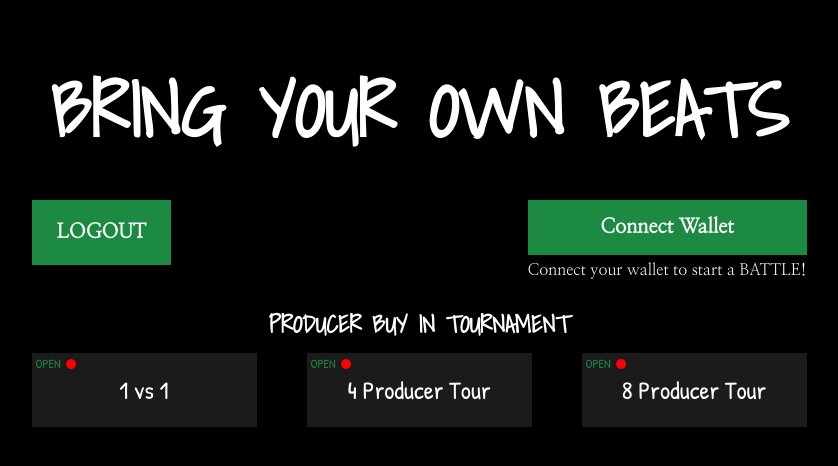
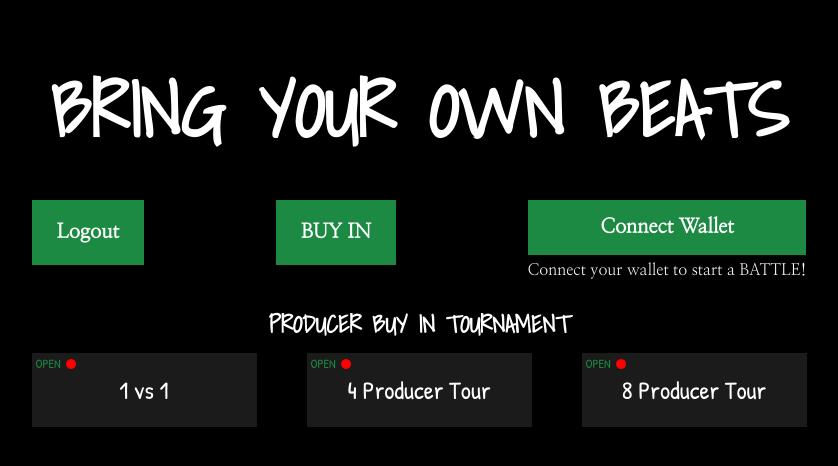
Before and after one commit to dewanwakilahmed/bring_your_own_beats, a Django app: page /homepage/ in a window 1280 px wide. Shown: the part 149-615 px from the top of the page, without its empty margins (221-1059 px from the left). Run offline with Django 4.2, Linux system fonts and the light colour scheme; a user stored in the database is signed in.

Commit message:
Routing Between Pages Done

```diff
--- a/homepage/urls.py
+++ b/homepage/urls.py
@@ -5,10 +5,11 @@ urlpatterns = [
     path('homepage/', views.homepage, name='homepage'),
     path('homepage/logout/', views.logout,
          name='logout'),
-    path('buy-in/', views.buy_in, name='buy_in'),
-    path('1-v-1-buy-in/', views.one_vs_one_buy_in, name='one_vs_one_buy_in'),
+    path('homepage/buy-in', views.buy_in, name='buy_in'),
+    path('homepage/1-v-1-buy-in',
+         views.one_vs_one_buy_in, name='one_vs_one_buy_in'),
     path('submit-music/', views.submit_music, name='submit_music'),
-    path('4-tour-producer-chart/', views.four_tour_producer_chart,
+    path('homepage/purchase-ticket', views.four_tour_producer_chart,
          name='four_tour_producer_chart'),
     path('8-tour-producer-chart/', views.eight_tour_producer_chart,
          name='eight_tour_producer_chart'),
--- a/homepage/views.py
+++ b/homepage/views.py
@@ -1,4 +1,4 @@
-from django.shortcuts import render, redirect
+from django.shortcuts import render
 from django.contrib.auth.models import auth
 from login_register.views import login_register
 from django.contrib import messages
--- a/static/homepage/css/1_v_1_buy_in.style.css
+++ b/static/homepage/css/1_v_1_buy_in.style.css
@@ -69,6 +69,7 @@ body {
   border: none;
   padding: 15px 20px;
   margin-top: 50px;
+  cursor: pointer;
 }
 
 .purchase-ticket-btn:hover {
--- a/static/homepage/css/homepage.style.css
+++ b/static/homepage/css/homepage.style.css
@@ -58,11 +58,13 @@ body {
   transform: scale(1.05);
 }
 
-.logout-btn {
+.logout-btn,
+.buy-in-btn {
   padding: 20px 25px;
 }
 
-.logout-link {
+.logout-link,
+.buy-in-link {
   text-decoration: none;
   color: white;
 }
@@ -122,8 +124,3 @@ body {
   width: 10px;
   height: 10px;
 }
-
-.buy-in-btn {
-  padding: 25px 30px;
-  text-transform: uppercase;
-}
--- a/templates/1_v_1_buy_in.html
+++ b/templates/1_v_1_buy_in.html
@@ -30,7 +30,7 @@
           />
           <span>0.058746 AVAX</span>
         </div>
-        <form action="" method="">
+        <form action="purchase-ticket" method="POST">
           {% csrf_token %}
           <p class="producer-name-title">Producer Name</p>
           <input type="text" name="producer_name" class="producer-name-input" />
--- a/templates/homepage.html
+++ b/templates/homepage.html
@@ -18,9 +18,12 @@
       <div class="actions">
         <div class="rules">
           <button class="logout-btn">
-            <a href="logout" class="logout-link">LOGOUT</a>
+            <a href="logout" class="logout-link">Logout</a>
           </button>
         </div>
+        <a href="buy-in" class="buy-in">
+          <button class="buy-in-btn">BUY IN</button>
+        </a>
         <div class="connect-wallet">
           <button class="connect-wallet-btn">Connect Wallet</button>
           <p>Connect your wallet to start a BATTLE!</p>
@@ -63,7 +66,6 @@
             8 Producer Tour
           </div>
         </div>
-        <!-- <button class="buy-in-btn">Buy In</button> -->
       </div>
       {% else %}
       <div class="not-logged-in">PLEASE LOGIN/REGISTER</div>
```
Also changed, not shown: static/homepage/css/buy_in.style.css (+16 -0 lines), templates/buy_in.html (+6 -6 lines), db.sqlite3.
